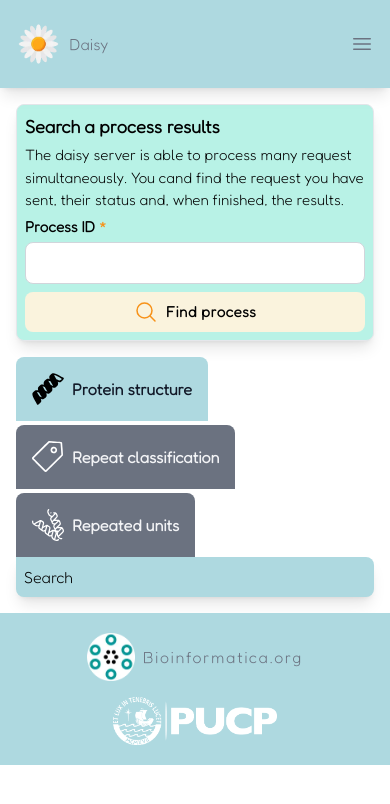
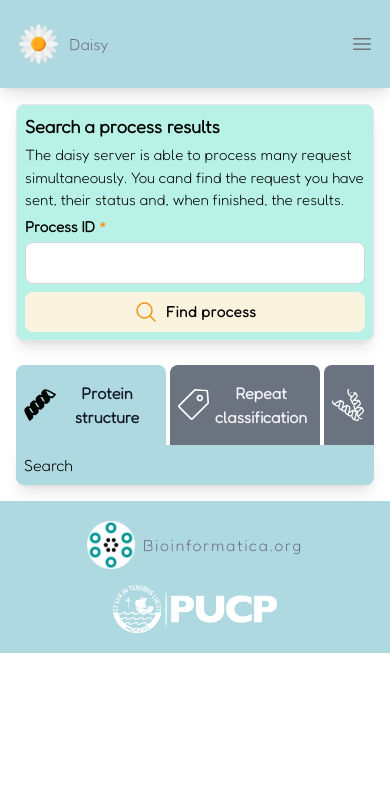
Before and after one commit to iKurito/daisy-web, a React (Vite) app: page /search in a window 390 px wide. Shown: the top 804 px of the page. Built offline with nearby package versions, Linux system fonts and the light colour scheme.

Commit message:
feat: responsive design

```diff
--- a/src/pages/Search/SearchPage.tsx
+++ b/src/pages/Search/SearchPage.tsx
@@ -7,7 +7,7 @@ import {
 
 function SearchPage() {
   return (
-    <div className="max-w-[1440px] mx-auto p-4 sm:p-6 flex flex-col gap-4">
+    <div className="max-w-[1440px] mx-auto p-4 sm:p-6 space-y-6">
       <section className="border shadow-lg bg-secondary rounded-lg">
         <div className="p-2 sm:px-6 sm:py-4 space-y-1">
           <h2 className="text-[18px] xs:text-[20px] sm:text-[25px] font-bold">
@@ -46,24 +46,42 @@ function SearchPage() {
         </div>
       </section>
       <div>
-        <ul className="flex flex-wrap test-sm font-semibold text-center gap-1">
+        <ul className="flex overflow-x-auto test-sm font-semibold text-center gap-1">
           <li>
-            <span className="flex gap-2 items-center justify-center p-4 text-gray-900 bg-primary rounded-t-lg">
-              <ProteinStructureIcon /> Protein structure
-            </span>
+            <button
+              type="button"
+              className="flex xs:gap-2 items-center justify-center px-2 py-4 sm:p-4 text-gray-900 bg-primary rounded-t-lg min-w-[150px]"
+            >
+              <div>
+                <ProteinStructureIcon />{' '}
+              </div>
+              Protein structure
+            </button>
           </li>
           <li>
-            <span className="flex gap-2 items-center justify-center p-4 text-gray-100 bg-gray-500 rounded-t-lg">
-              <LabelIcon /> Repeat classification
-            </span>
+            <button
+              type="button"
+              className="flex xs:gap-2 items-center justify-center px-2 py-4 sm:p-4 text-gray-100 bg-gray-500 rounded-t-lg min-w-[150px]"
+            >
+              <div>
+                <LabelIcon />{' '}
+              </div>
+              Repeat classification
+            </button>
           </li>
           <li>
-            <span className="flex gap-2 items-center justify-center p-4 text-gray-100 bg-gray-500 rounded-t-lg">
-              <RepeatedIcon /> Repeated units
-            </span>
+            <button
+              type="button"
+              className="flex xs:gap-2 items-center justify-center px-2 py-4 sm:p-4 text-gray-100 bg-gray-500 rounded-t-lg min-w-[150px]"
+            >
+              <div>
+                <RepeatedIcon />{' '}
+              </div>
+              Repeated units
+            </button>
           </li>
         </ul>
-        <section className=" shadow-lg bg-primary border-none rounded-b-lg rounded-tr-lg">
+        <section className=" shadow-lg bg-primary border-none rounded-b-lg sm:rounded-tr-lg">
           <div className="p-2 sm:px-6 sm:py-4">
             <h2>Search</h2>
           </div>
```
